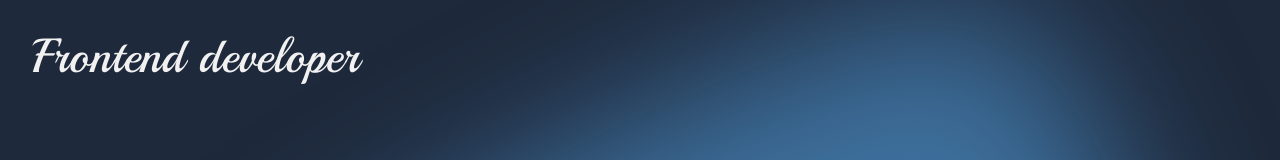
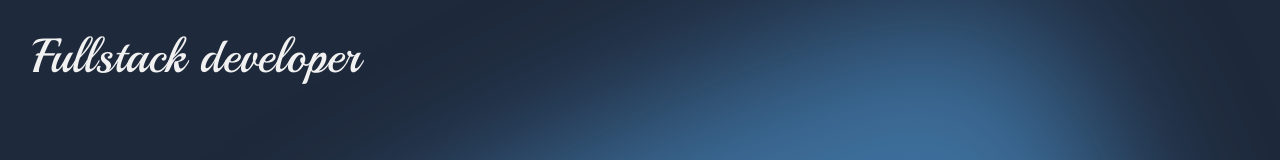
Before and after one commit to Fernando12mais/my-portfolio, a Svelte app: page / in a window 1280 px wide. Shown: the top 160 px of the page. Built offline with nearby package versions, Linux system fonts and the light colour scheme.

Commit message:
Updates page

```diff
--- a/index.html
+++ b/index.html
@@ -6,11 +6,11 @@
 
     <meta
       name="description"
-      content="Fernando Fernandes - Frontend developer"
+      content="Fernando Fernandes - Fullstack developer"
     />
     <meta
       name="keywords"
-      content="HTML, CSS, JavaScript, Frontend, Developer, Web, Desenvolvedor, Programador"
+      content="HTML, CSS, JavaScript, Fullstack, Developer, Web, Desenvolvedor, Programador"
     />
     <meta name="author" content="Fernando Fernandes" />
     <meta name="viewport" content="width=device-width, initial-scale=1.0" />
@@ -22,7 +22,7 @@
       rel="stylesheet"
     />
     <meta name="viewport" content="width=device-width, initial-scale=1.0" />
-    <title>Fernando Fernandes - Frontend developer</title>
+    <title>Fernando Fernandes - Fullstack developer</title>
   </head>
   <body>
     <div
--- a/src/App.svelte
+++ b/src/App.svelte
@@ -45,7 +45,7 @@
   >
     <div class="flex-1 p-8">
       <header class="flex flex-col w-full h-full">
-        <p class="text-4xl sm:text-5xl">Frontend developer</p>
+        <p class="text-4xl sm:text-5xl">Fullstack developer</p>
         <p class="hidden lg:block text-4xl sm:text-5xl mt-auto">
           Inglês fluente
         </p>
```
